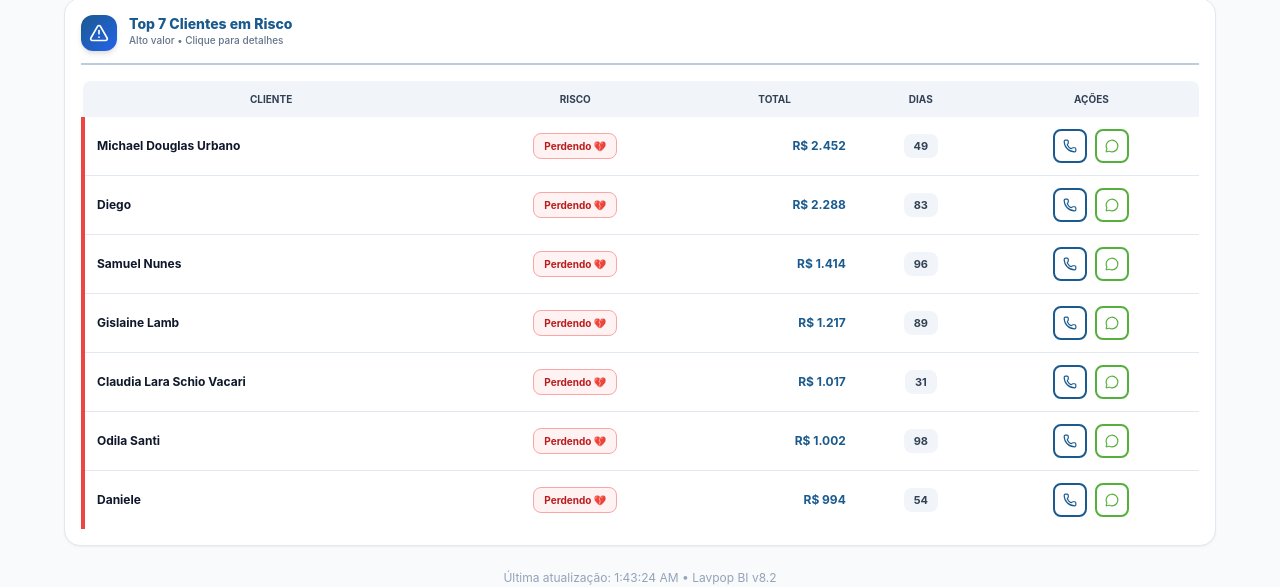
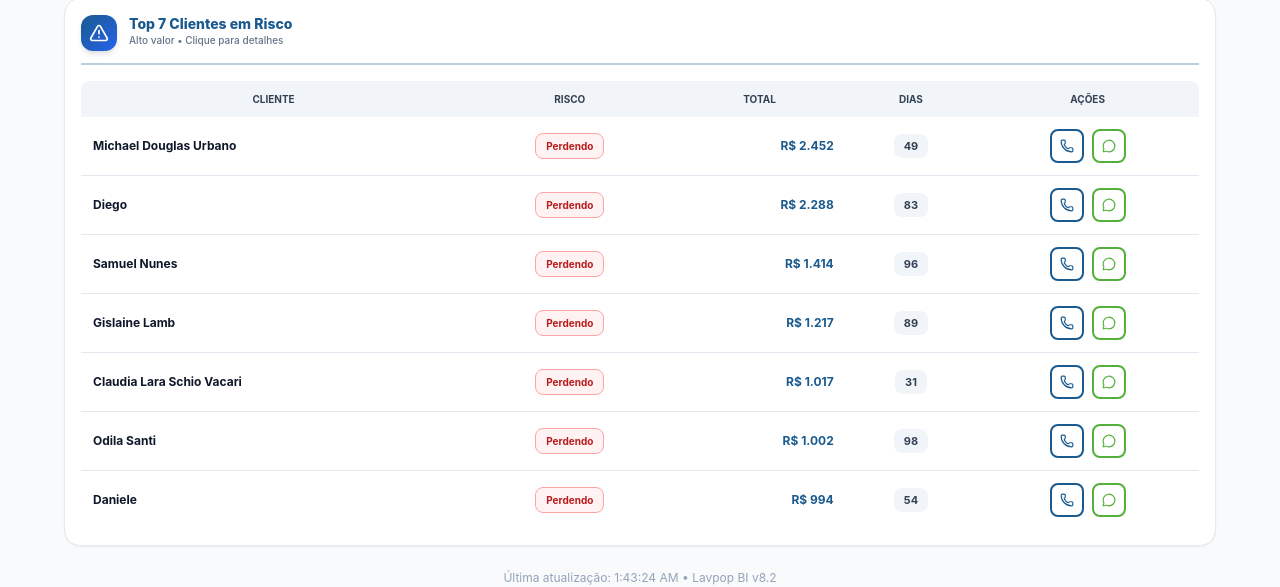
Before and after one commit to lucaslopezpuerta/LavpopBusinessIntelligence, a React (Vite) app: page / in a window 1280 px wide. Shown: the part 1329-1916 px from the top of the page. Built offline with nearby package versions, Linux system fonts and the light colour scheme; no server answers; the HTML template or start-up script is replaced by a standard one.

Commit message:
feat: add `AtRiskCustomersTable` component with mobile optimization

```diff
--- a/src/components/AtRiskCustomersTable.jsx
+++ b/src/components/AtRiskCustomersTable.jsx
@@ -77,13 +77,13 @@ const AtRiskCustomersTable = ({ customerMetrics, salesData, maxRows = 7 }) => {
       return {
         borderColorValue: '#ef4444', // red-500
         badge: 'bg-red-50 dark:bg-red-900/30 text-red-700 dark:text-red-200 border-red-300 dark:border-red-600',
-        label: 'Perdendo 💔'
+        label: 'Perdendo'
       };
     }
     return {
       borderColorValue: '#f59e0b', // amber-500
       badge: 'bg-amber-50 dark:bg-amber-900/30 text-amber-700 dark:text-amber-200 border-amber-300 dark:border-amber-600',
-      label: 'Em Risco ⚠️'
+      label: 'Em Risco'
     };
   };
 
@@ -139,7 +139,7 @@ const AtRiskCustomersTable = ({ customerMetrics, salesData, maxRows = 7 }) => {
                       hover:brightness-95 dark:hover:brightness-110
                       ${index < atRiskCustomers.length - 1 ? 'border-b border-slate-200 dark:border-slate-700' : ''}
                       hover:bg-slate-50 dark:hover:bg-slate-700/50
-                      border-l-4
+                      border-l-4 lg:border-l-0
                     `}
                     style={{ borderLeftColor: styles.borderColorValue }}
                     onClick={() => setSelectedCustomer(customer)}
```
